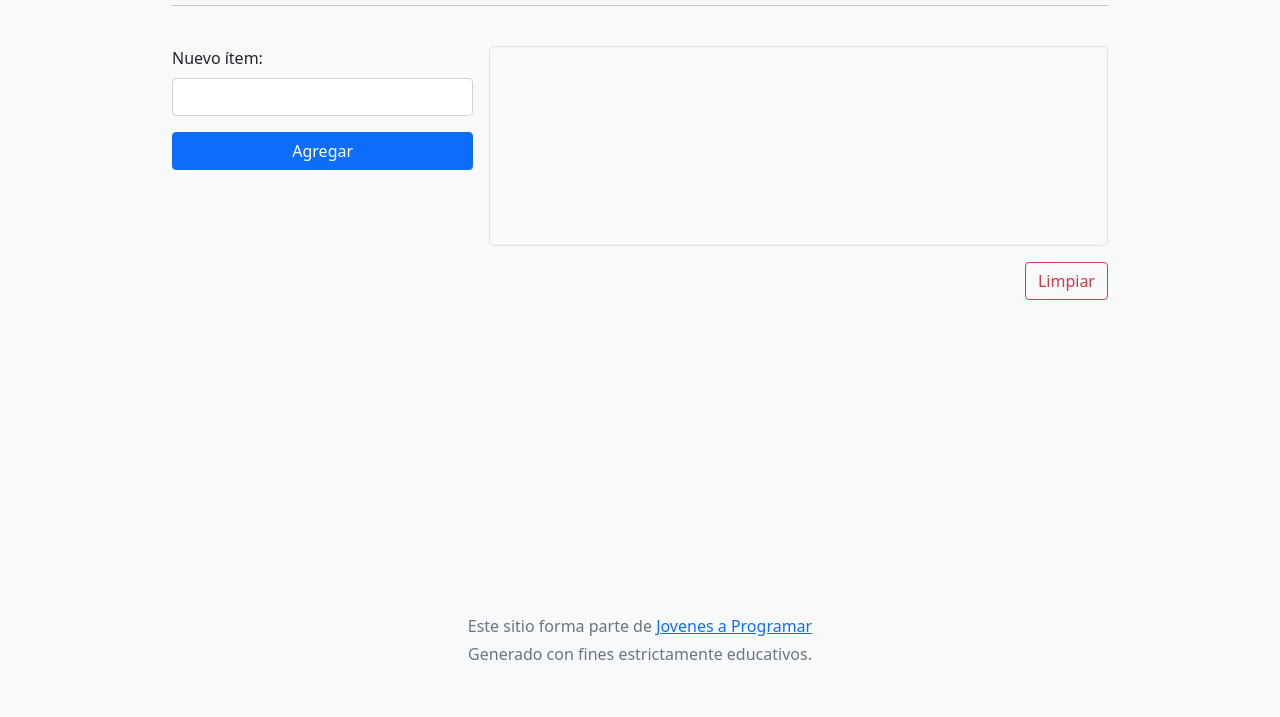
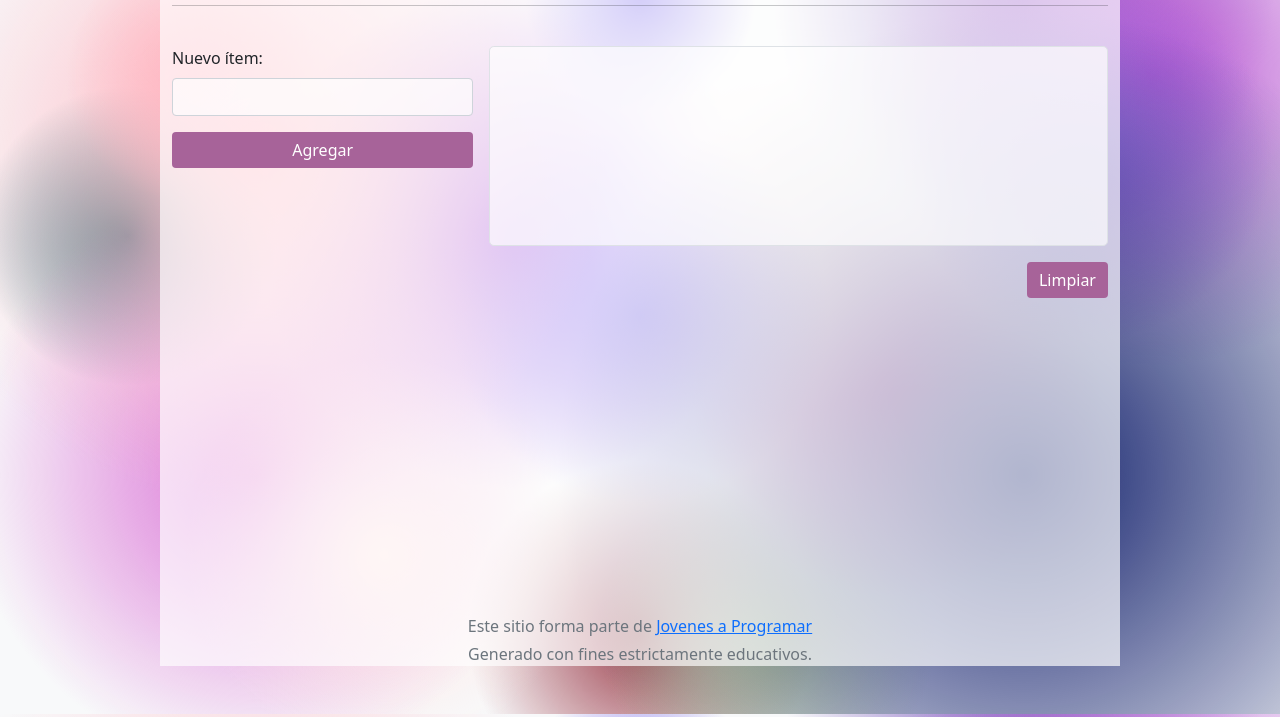
Before and after one commit to Dana959/ListadoGrupal, a plain HTML site: page index.html in a window 1280 px wide. Shown: the part 83-800 px from the top of the page. Drawn offline with Linux system fonts and the light colour scheme.

Commit message:
Update style.css
Actualización del estilo

```diff
--- a/css/style.css
+++ b/css/style.css
@@ -1,6 +1,29 @@
-  .container {
+ body {
+  background-color: hsl(0, 0%, 100%);
+  background: radial-gradient(circle at 20% 30%, #FFB6C1, transparent 30%),
+              radial-gradient(circle at 80% 70%, #101e6b, transparent 40%),
+              radial-gradient(circle at 50% 50%, #7B68EE, transparent 25%),
+              radial-gradient(circle at 60% 40%, #FFE4E1, transparent 20%),
+              radial-gradient(circle at 15% 20%, #FFB6C1, transparent 10%),
+              radial-gradient(circle at 85% 30%, #9370DB, transparent 15%),
+              radial-gradient(circle at 50% 10%, #7B68EE, transparent 12%),
+              radial-gradient(circle at 30% 80%, #FFE4E1, transparent 18%),
+              radial-gradient(circle at 70% 60%, #FF69B4, transparent 20%),
+              radial-gradient(circle at 20% 70%, #DA70D6, transparent 25%),
+              radial-gradient(circle at 90% 20%, #BA55D3, transparent 22%),
+              radial-gradient(circle at 40% 40%, #8A2BE2, transparent 28%),
+              radial-gradient(circle at 60% 90%, #c8dda0, transparent 16%),
+              radial-gradient(circle at 10% 40%, #197279, transparent 12%),
+              radial-gradient(circle at 50% 90%, #9c3e4c, transparent 18%),
+              radial-gradient(circle at 80% 10%, #704bb8, transparent 20%);
+ }
+
+ .container {
     max-width: 960px;
+    background-color: rgba(255, 255, 255, 0.674);
+
   }
+
   main {
     min-height: calc(100vh - 215px);
   }
@@ -9,3 +32,35 @@
     overflow: auto;
     height: 200px;
   }
+
+
+  /*BOTONES*/
+  #limpiar {
+    background-color: rgb(167, 99, 153);
+    border: none;
+    color: white;
+  }
+  #limpiar:hover {
+    background-color: rgb(129, 76, 118) ;
+  }
+
+  #agregar {
+    background-color:  rgb(167, 99, 153);
+    border: none;
+    color: white;
+  }
+
+  #agregar:hover {
+    background-color: rgb(129, 76, 118) ;
+  }
+
+#textarea {
+  background-color: rgba(255, 255, 255, 0.674);
+  border-radius: 15px;
+  }
+
+
+  #item {
+    background-color: rgba(255, 255, 255, 0.674);
+
+  }
```
